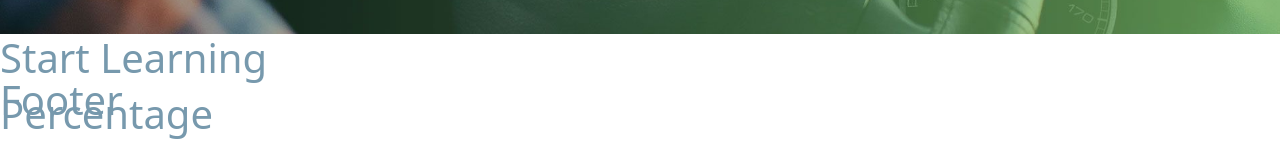
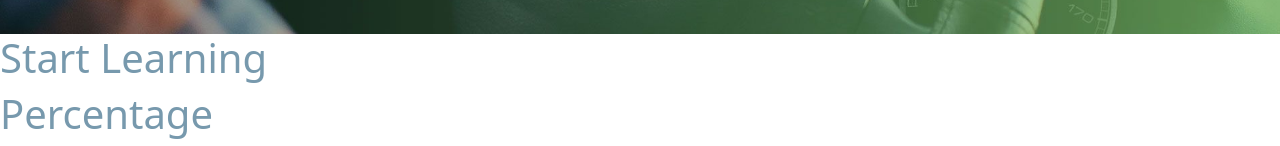
Before and after one commit to MiriamPecora/proj-html-vuejs, a Vue app: page / in a window 1280 px wide. Shown: the part 654-800 px from the top of the page. Built offline with nearby package versions, Linux system fonts and the light colour scheme.

Commit message:
[FIX] remove pos absolute from Footer

```diff
--- a/src/components/AppFooter.vue
+++ b/src/components/AppFooter.vue
@@ -11,8 +11,5 @@ export default {
 </template>
 
 <style lang="scss" scoped>
-footer{
-    position: absolute;
-    bottom: 0px;
-}
+
 </style>
```
